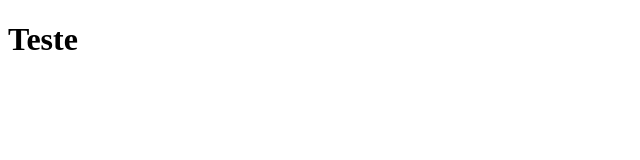
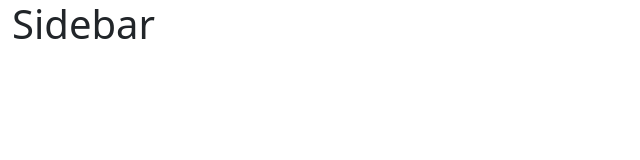
Before and after one commit to ivan9rx/frontend-clinica, a React app: page / in a window 1280 px wide. Shown: the whole page, without its empty margins (0-640 px from the left). Built offline with nearby package versions, Linux system fonts and the light colour scheme.

Commit message:
fazendo header e sidebar

```diff
--- a/public/index.html
+++ b/public/index.html
@@ -10,6 +10,8 @@
       content="Web site created using create-react-app"
     />
     <link rel="apple-touch-icon" href="%PUBLIC_URL%/logo192.png" />
+    <link href="https://cdn.jsdelivr.net/npm/bootstrap@5.3.3/dist/css/bootstrap.min.css" rel="stylesheet" integrity="sha384-QWTKZyjpPEjISv5WaRU9OFeRpok6YctnYmDr5pNlyT2bRjXh0JMhjY6hW+ALEwIH" crossorigin="anonymous">
+    <link rel="stylesheet" href="http://cdn.jsdelivr.net/npm/@mdi/font@5.9.55/css/materialdesignicons.min.css">
     <!--
       manifest.json provides metadata used when your web app is installed on a
       user's mobile device or desktop. See https://developers.google.com/web/fundamentals/web-app-manifest/
@@ -24,7 +26,7 @@
       work correctly both with client-side routing and a non-root public URL.
       Learn how to configure a non-root public URL by running `npm run build`.
     -->
-    <title>React App</title>
+    <title>Salao na mão</title>
   </head>
   <body>
     <noscript>You need to enable JavaScript to run this app.</noscript>
--- /dev/null
+++ b/src/components/header/index.js
@@ -0,0 +1,5 @@
+const Header = () => {
+    return <h1>Header</h1>;
+};
+
+export default Header;
--- /dev/null
+++ b/src/components/sidebar/index.js
@@ -0,0 +1,5 @@
+const SideBar = () => {
+    return <h1>Sidebar</h1>;
+};
+
+export default SideBar;
--- a/src/routes.js
+++ b/src/routes.js
@@ -1,5 +1,27 @@
-const Routes =  () => {
-    return <h1>Teste</h1>
+import { BrowserRouter as Router, Route } from 'react-router-dom';
+
+
+import Header from "./components/header";
+import SideBar from "./components/sidebar";
+
+import './styles.css';
+
+
+
+const Routes = () => {
+    return (
+        <>
+
+            <div className="container-fluid h-1oo">
+                <div className="row h-100">
+                    <Router>
+                        <SideBar/>
+
+                    </Router>
+                </div>
+            </div>
+        </>
+    );
 };
 
 export default Routes;
--- a/src/store/index.js
+++ b/src/store/index.js
@@ -1,18 +1,20 @@
 import { applyMiddleware, legacy_createStore as createStore } from 'redux';
 import createSagaMiddleware from 'redux-saga';
-import {composeWithDevTools} from 'redux-devtools-extension';
+import { composeWithDevTools } from 'redux-devtools-extension';
 
 import rootReducer from './rootReducer';
 import rootSaga from './rootSaga';
 
 
-const sagaMidleware = createSagaMiddleware();
+const sagaMiddleware = createSagaMiddleware();
 
-const store = createStore(rootReducer, window.__REDUX_DEVTOOLS_EXTENSION__ && window.__REDUX_DEVTOOLS_EXTENSION__()
-? composeWithDevTools(applyMiddleware(sagaMidleware))
-: applyMiddleware(sagaMidleware)
+const store = createStore(
+    rootReducer,
+    window.__REDUX_DEVTOOLS_EXTENSION__ && window.__REDUX_DEVTOOLS_EXTENSION__()
+        ? composeWithDevTools(applyMiddleware(sagaMiddleware))
+        : applyMiddleware(sagaMiddleware)
 );
 
-sagaMidleware.run(rootSaga);
+sagaMiddleware.run(rootSaga);
 
 export default store;
--- a/src/store/modules/agendamento/reducer.js
+++ b/src/store/modules/agendamento/reducer.js
@@ -7,6 +7,7 @@ function agendamento(state = INITAL_STATE, action) {
         case '@agendamento/ALL': {
             ////
         }
+
         default: return state;
     }
 }
--- /dev/null
+++ b/src/styles.css
@@ -0,0 +1,5 @@
+#root {
+    height: 100%;
+    width: 100%;
+    position: fixed;
+}
```
Also changed, not shown: src/index.js (+8 -2 lines).
